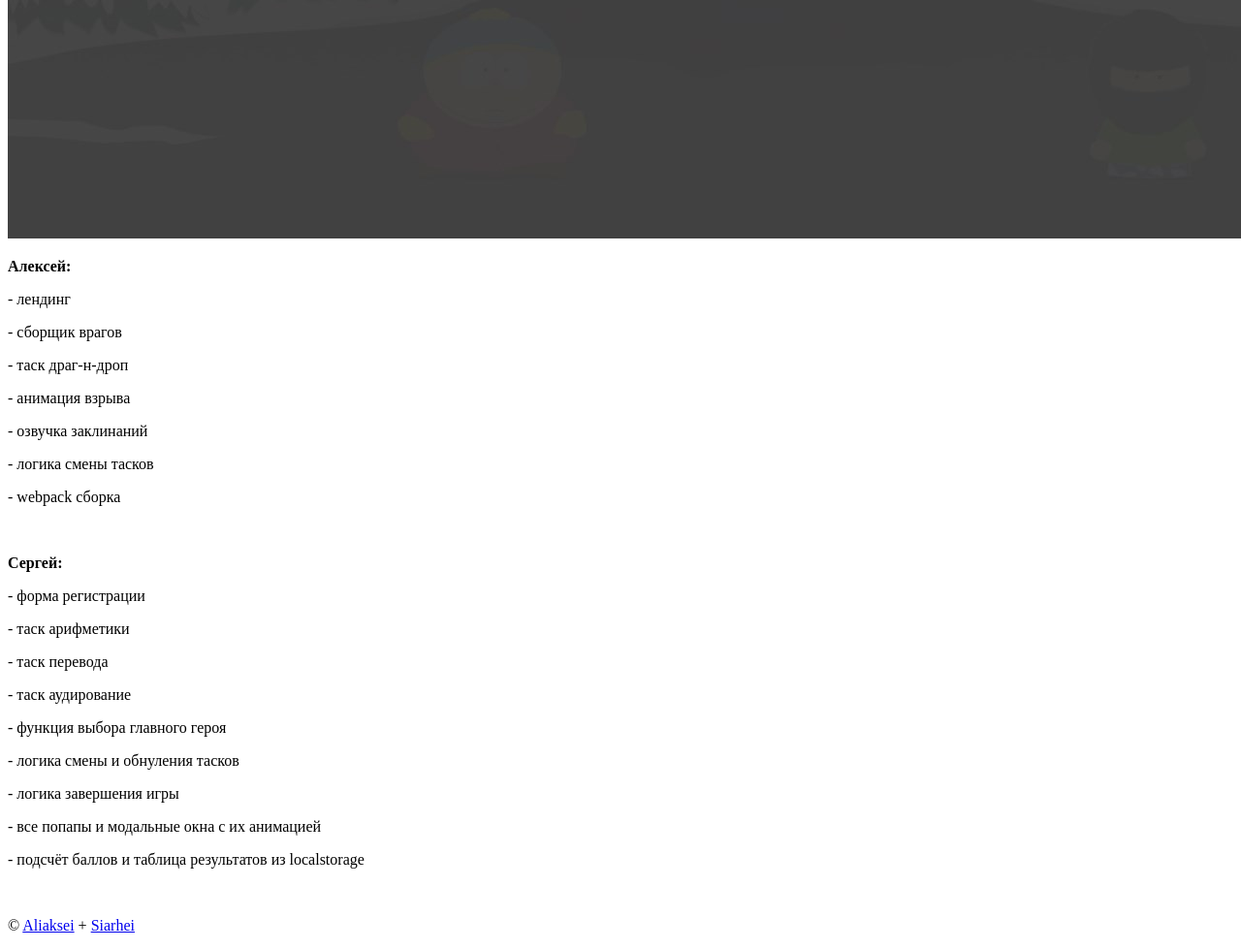
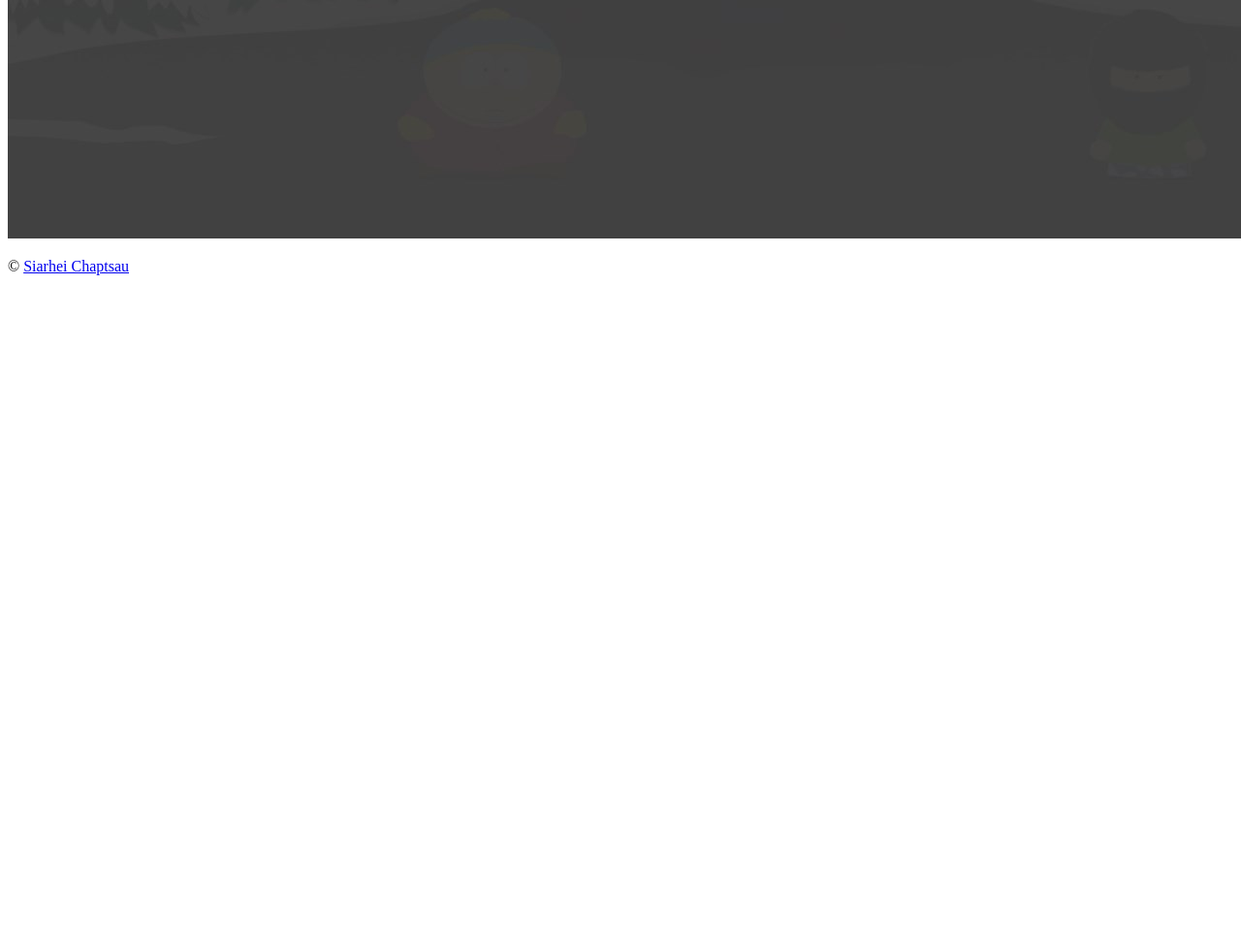
Before and after one commit to Siarhei-Chaptsau/final-game, a plain HTML site: page index.html in a window 1280 px wide. Shown: the part 4093-5073 px from the top of the page at 97% size. After the commit the page ends 4393 px from the top, so only its background shows below. Drawn offline with Linux system fonts and the light colour scheme.

Commit message:
fix landing

```diff
--- a/index.html
+++ b/index.html
@@ -45,32 +45,13 @@
             <img src="./assets/images/img/scr_3.jpg" alt="demo-screenshot-game" class="rules__page-image-screenshot">
           </div>
           <div>
-            <p><span class="rules__span"><b>Алексей:</b></span></p>
-            <p> - лендинг</p>
-            <p> - сборщик врагов</p>
-            <p> - таск драг-н-дроп</p>
-            <p> - анимация взрыва </p>
-            <p> - озвучка заклинаний</p>
-            <p> - логика смены тасков</p>
-            <p> - webpack сборка</p><br>
-
-            <p><span class="rules__span"><b>Сергей:</b></span></p>
-            <p> - форма регистрации</p>
-            <p> - таск арифметики</p>
-            <p> - таск перевода</p>
-            <p> - таск аудирование</p>
-            <p> - функция выбора главного героя</p>
-            <p> - логика смены и обнуления тасков</p>
-            <p> - логика завершения игры</p>
-            <p> - все попапы и модальные окна с их анимацией</p>
-            <p> - подсчёт баллов и таблица результатов из localstorage</p><br>
           </div>
         </section>
       </main>
 
       <footer class="rules__page-footer  page-footer">
         <div class="page-footer__wrapper">
-          <p class="page-footer__text">&#169; <a class="page-footer__link" href="https://github.com/Globalbobone/Game-South-Butovo">Aliaksei</a> + <a class="page-footer__link" href="https://github.com/Siarhei-Chaptsau/Game-South-Butovo">Siarhei</a></a></p>
+          <p class="page-footer__text">&#169; <a class="page-footer__link" href="https://siarhei-chaptsau.github.io">Siarhei Chaptsau</a></p>
         </div>
       </footer>
     </div>
```
